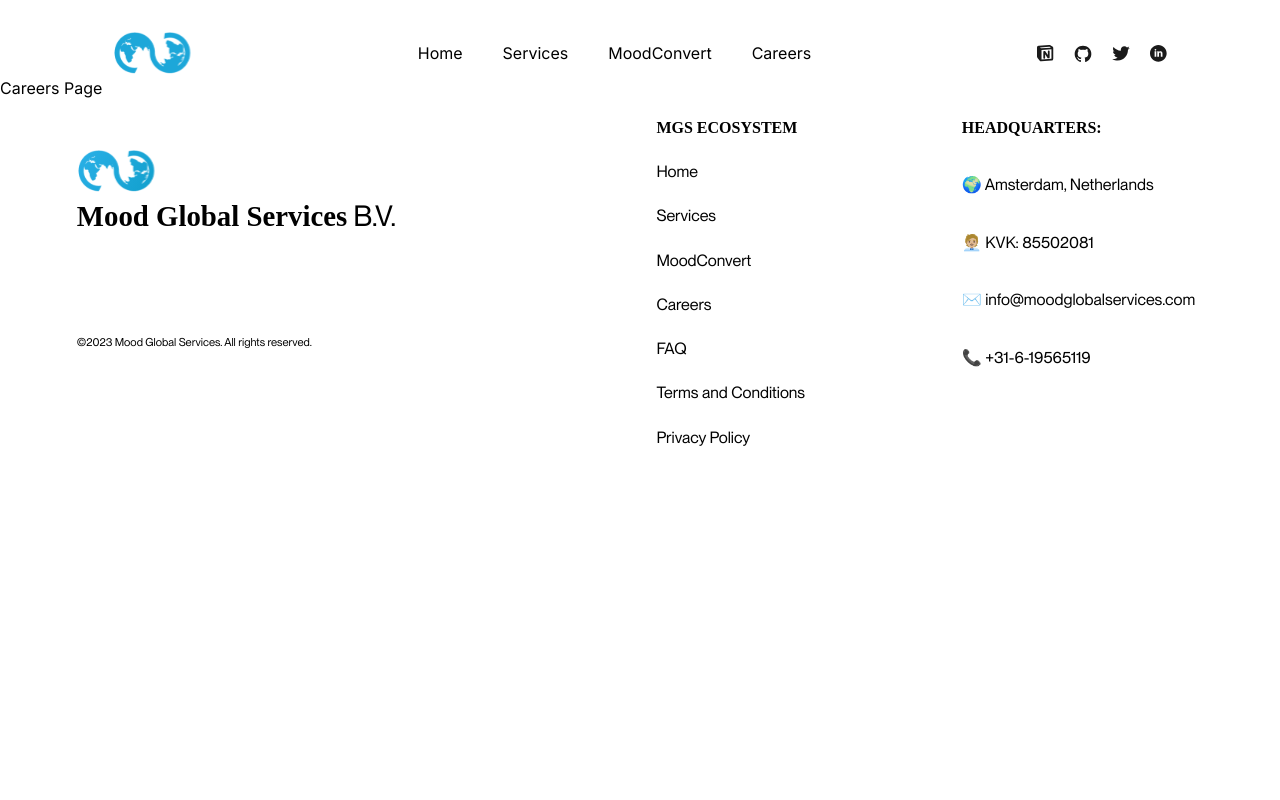
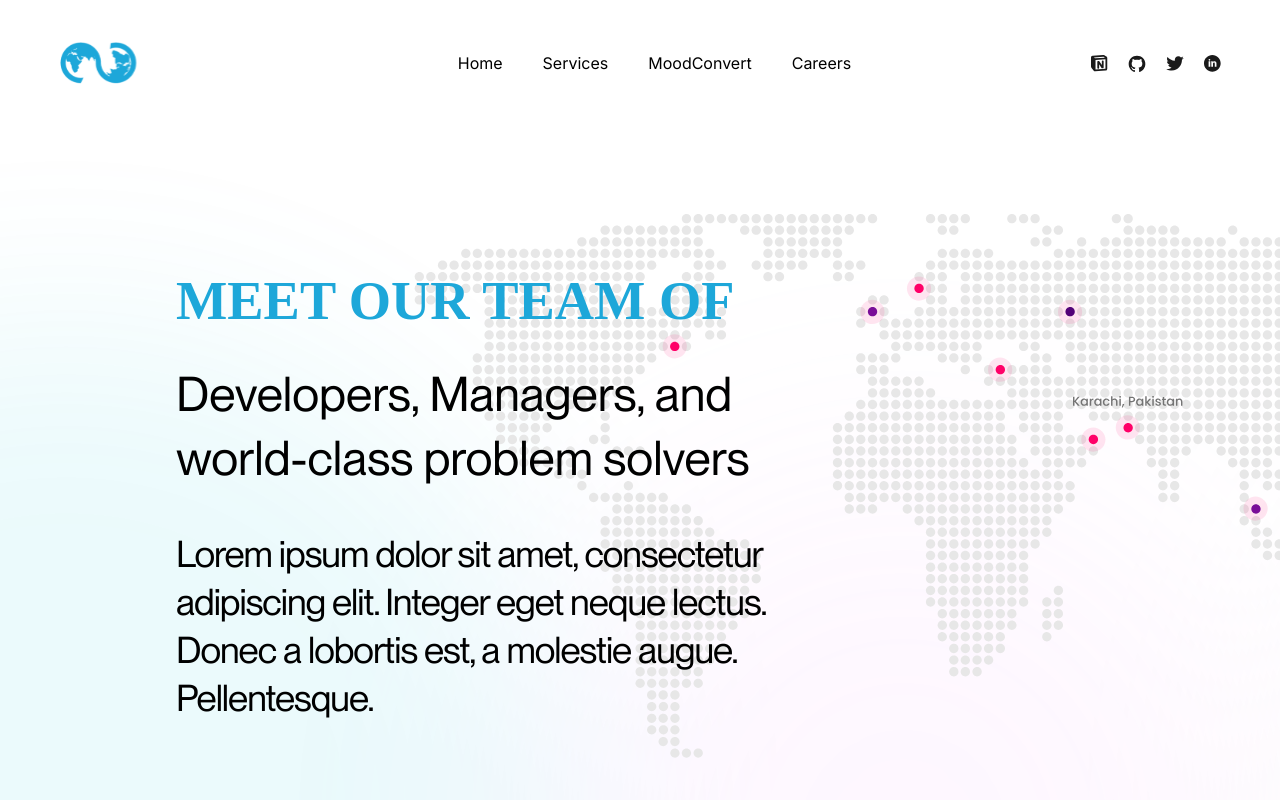
Before and after one commit to omeaag/mgs-website, a Next.js app: page /careers in a window 1280 px wide. Shown: the top 800 px of the page. Built offline with nearby package versions, Linux system fonts and the light colour scheme; a web font is replaced by a local one.

Commit message:
Careers Header is done

```diff
--- /dev/null
+++ b/Components/CareersHeader.jsx
@@ -0,0 +1,34 @@
+import Image from "next/image";
+import "../public/style/CareersHeader.css";
+import worldMap from "../public/materials/world-map-background.svg";
+
+function CareersHeader() {
+  return (
+    <div className="careersHeaderContainer">
+      <div className="careersHeaderAllContent">
+        <div className="careersHeaderAllText">
+          <div className="careersBiggestHeader">
+            <p>Meet our team of</p>
+          </div>
+          <div className="careersSmallHeader">
+            <p>Developers, Managers, and world-class problem solvers</p>
+          </div>
+          <div className="careersHeaderPar">
+            <p>
+              Lorem ipsum dolor sit amet, consectetur <br /> adipiscing elit.
+              Integer eget neque lectus.
+              <br /> Donec a lobortis est, a molestie augue.
+              <br />
+              Pellentesque.
+            </p>
+          </div>
+        </div>
+        <div className="careersHeaderImageContainer">
+          <Image className="floatImage" src={worldMap} />
+        </div>
+      </div>
+    </div>
+  );
+}
+
+export default CareersHeader;
--- a/app/careers/page.jsx
+++ b/app/careers/page.jsx
@@ -1,3 +1,9 @@
+import CareersHeader from "@/Components/CareersHeader";
+
 export default function Home() {
-  return <div>Careers Page</div>;
+  return (
+    <div>
+      <CareersHeader />
+    </div>
+  );
 }
--- a/app/globals.css
+++ b/app/globals.css
@@ -18,21 +18,21 @@
 
 /* 0 - Header */
 .HeaderContainer {
-  margin-top: 30px;
+  margin-top: 2.5rem;
   align-items: center;
   justify-content: center;
   display: flex;
-  justify-content: space-around;
 }
 
 .Navbar {
   display: flex;
-  gap: 40px;
+  gap: 2.5rem;
+  margin: 0 15rem 0 20rem;
 }
 
 .HeaderIcons {
   display: flex;
-  gap: 20px;
+  gap: 1.25rem;
 }
 
 /* 1 - Footer */
--- a/app/page.jsx
+++ b/app/page.jsx
@@ -7,6 +7,7 @@ import OurSolution from "@/Components/OurSolution";
 import OurPortfolio from "@/Components/OurPortfolio";
 import Partnership from "@/Components/Partnership";
 import GetInTouch from "@/Components/GetInTouch";
+import Header from "@/Components/Header";
 
 export default function Home() {
   return (
--- /dev/null
+++ b/public/style/CareersHeader.css
@@ -0,0 +1,71 @@
+.careersHeaderContainer {
+  overflow-x: hidden;
+  display: flex;
+  align-items: center;
+  height: 100vh;
+  background: url(../materials/bluePinkBackground.svg);
+  background-repeat: no-repeat;
+  background-size: 100%;
+  background-size: cover;
+  justify-content: center;
+}
+
+.careersBiggestHeader p {
+  font-family: MonumentExtended;
+  color: #1da7d9;
+  font-size: 3.4rem;
+  font-weight: 700;
+  line-height: 4.5rem;
+  letter-spacing: 0em;
+  text-align: left;
+  text-transform: uppercase;
+}
+
+.careersSmallHeader p {
+  font-family: MonumentExtended;
+  font-size: 3rem;
+  font-weight: 400;
+  line-height: 4rem;
+  letter-spacing: 0px;
+  text-align: left;
+  width: 90%;
+}
+
+.careersHeaderPar {
+  font-family: MonumentExtended;
+  font-size: 2.3rem;
+  font-weight: 400;
+  line-height: 3rem;
+  letter-spacing: 1px;
+  text-align: left;
+  letter-spacing: -1px;
+}
+
+.careersHeaderAllContent {
+  display: flex;
+  width: 100%;
+  height: 100%;
+  justify-content: flex-end;
+}
+
+.careersHeaderAllText {
+  display: flex;
+  position: absolute;
+  margin-top: 11.2rem;
+  width: 50%;
+  flex-direction: column;
+  left: 11rem;
+}
+
+.careersSmallHeader {
+  margin: 1.563rem 0 2.5rem 0;
+}
+
+.careersHeaderImageContainer {
+  display: flex;
+  justify-content: flex-end;
+  height: 100%;
+}
+.careersHeaderImageContainer img {
+  width: 68%;
+}
--- a/public/style/ServiceHeader.css
+++ b/public/style/ServiceHeader.css
@@ -34,9 +34,6 @@
   line-height: 3.2rem;
 }
 
-.servicesHeaderSmallTextContainer {
-}
-
 .serviceHeaderImageContainer {
   height: 60%;
   position: absolute;
```
Also changed, not shown: public/materials/world-map-background.svg (added).
